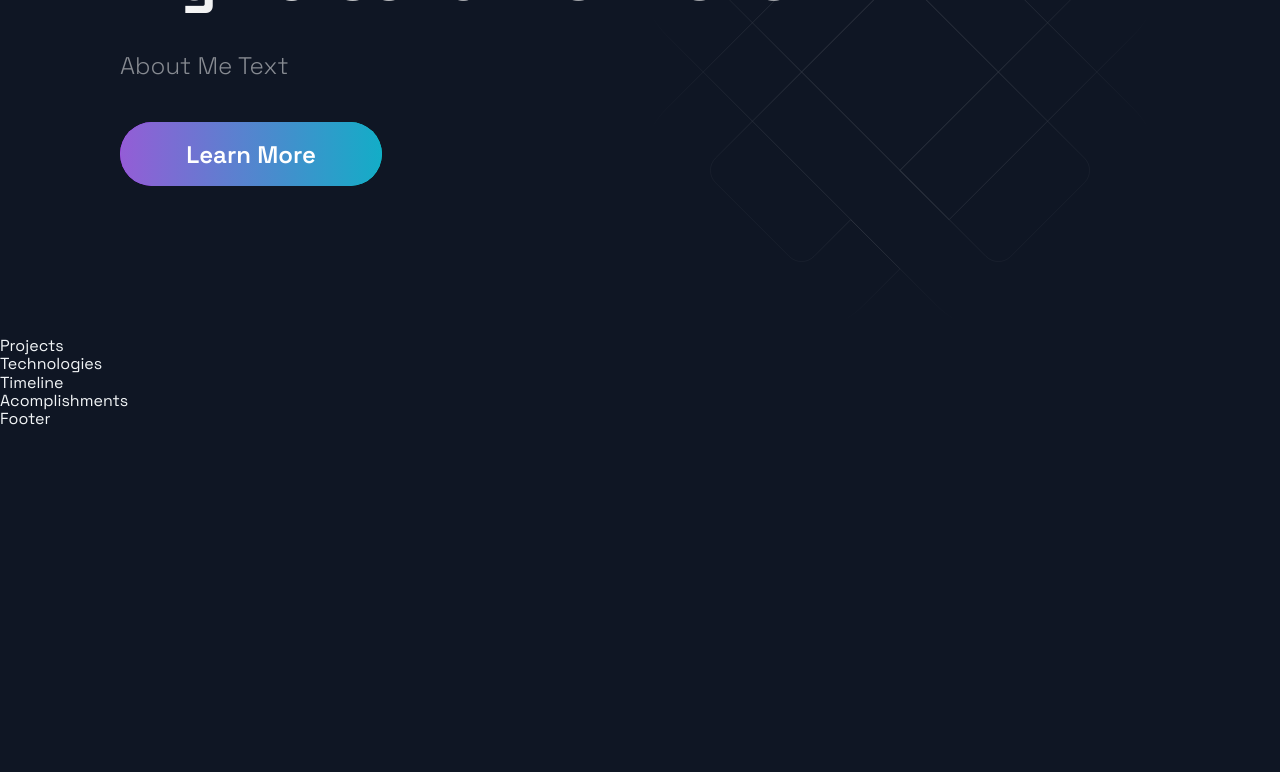
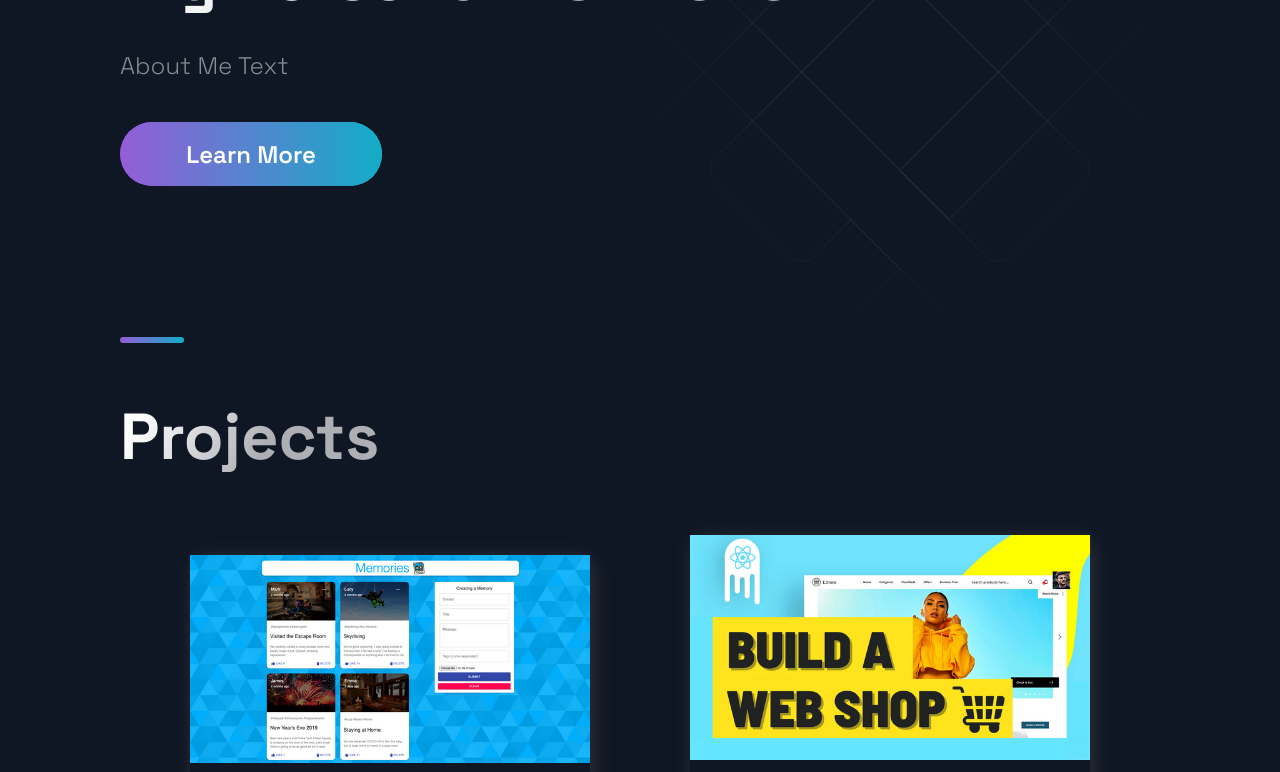
Before and after one commit to dt-japanscript/dt-portfolio.github.io, a Next.js app: page / in a window 1280 px wide. Shown: the part 300-1072 px from the top of the page. Before the commit the page ends 800 px from the top, so only its background shows below. Built offline with nearby package versions, Linux system fonts and the light colour scheme.

Commit message:
Create content for Projects section

```diff
--- a/src/components/Projects/Projects.js
+++ b/src/components/Projects/Projects.js
@@ -5,9 +5,34 @@
 import { projects } from '../../constants/constants';
 
 const Projects = () => (
-  <div>
-    Projects
-  </div>
+  <Section nopadding id="projects">
+    <SectionDivider />
+    <SectionTitle main>Projects</SectionTitle>
+    <GridContainer>
+      {projects.map(({ id, image, title, description, tags, source, visit }) => (
+        <BlogCard key={id}>
+          <Img src={image} />
+          <TitleContent>
+            <HeaderThree title>{title}</HeaderThree>
+            <Hr />
+          </TitleContent>
+          <CardInfo>{description}</CardInfo>
+          <div>
+            <TitleContent>Stack</TitleContent>
+            <TagList>
+              {tags.map((tag, i) => (
+                <Tag ket={i}>{tag}</Tag>
+              ))}
+            </TagList>
+          </div>
+          <UtilityList>
+            <ExternalLinks href={visit}>Code</ExternalLinks>
+            <ExternalLinks href={source}>Source</ExternalLinks>
+          </UtilityList>
+        </BlogCard>
+      ))}
+    </GridContainer>
+  </Section>
 );
 
 export default Projects;
```
